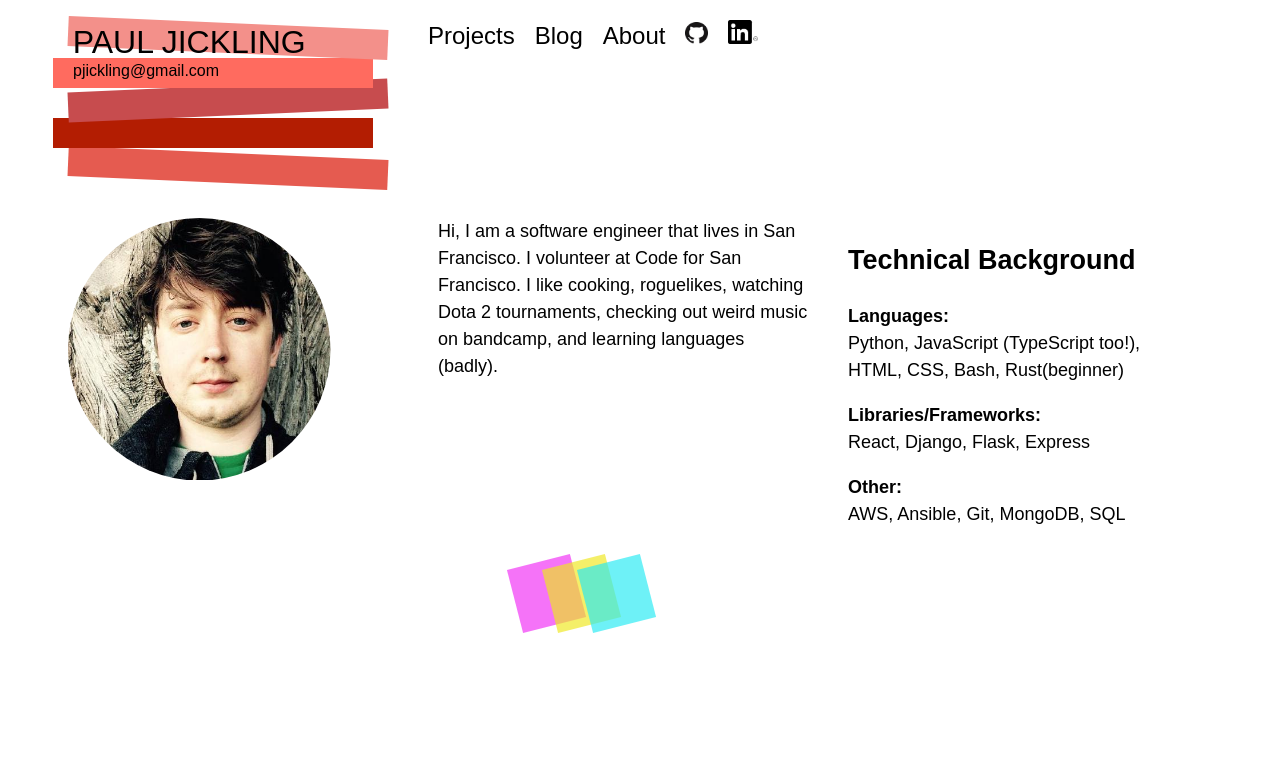
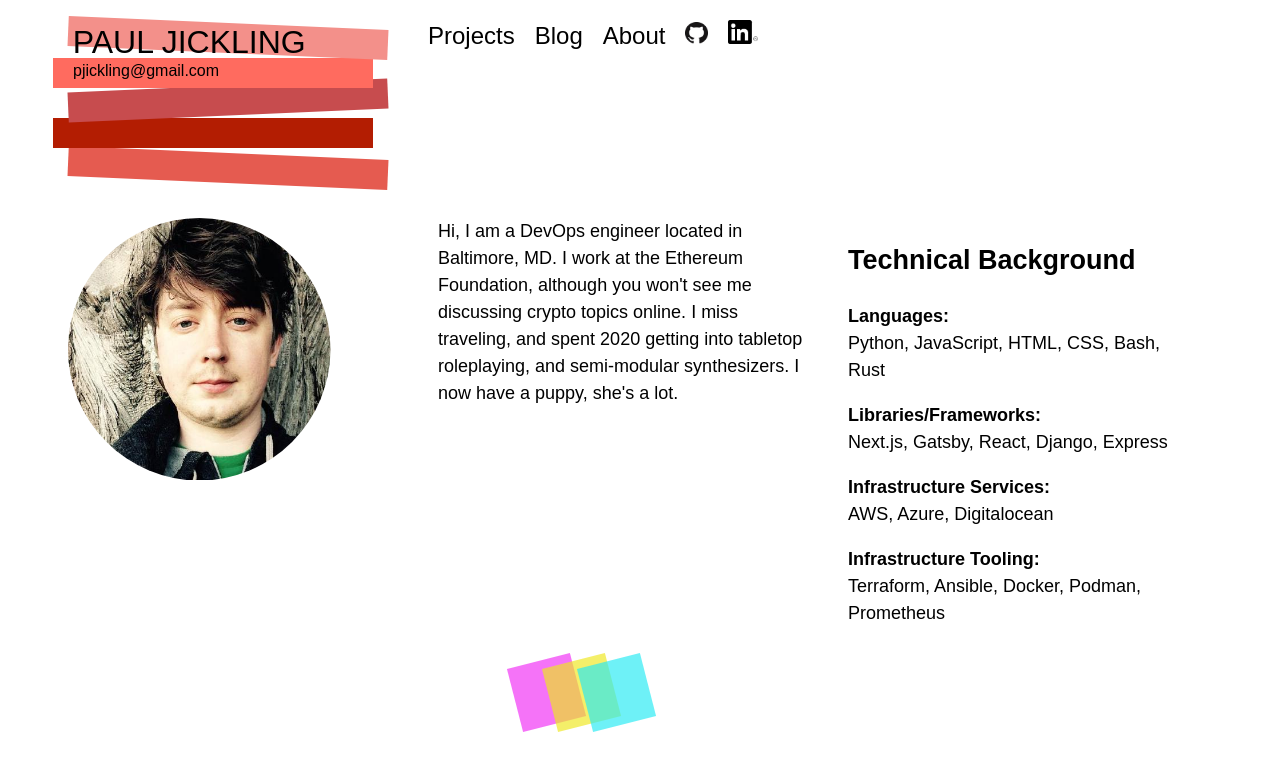
Before and after one commit to pauljickling/pauljickling.github.io, a Jekyll site: the page built from about.md, in a window 1280 px wide. Shown: the top 771 px of the page. Built offline with Jekyll 4.4.1, drawn with Linux system fonts in a browser that asks for light colours; some web fonts are replaced.

Commit message:
updated about page

```diff
--- a/about.md
+++ b/about.md
@@ -7,15 +7,25 @@ permalink: /about/
 
   <div id="about-pic"><img src="https://pauljickling.github.io/assets/img/profile.jpeg" alt="Profile picture" id="profile"></div>
 
-  <div id="about-text">Hi, I am a software engineer that lives in San Francisco. I volunteer at Code for San Francisco. I like cooking, roguelikes, watching Dota 2 tournaments, checking out weird music on bandcamp, and learning languages (badly).</div>
+  <div id="about-text">Hi, I am a DevOps engineer located in Baltimore, MD. I work at the Ethereum Foundation, although you won't see me discussing crypto topics online. I miss traveling, and spent 2020 getting into tabletop roleplaying, and semi-modular synthesizers. I now have a puppy, she's a lot.</div>
 
   <div id="about-skills">
     <h2>Technical Background</h2>
-    <p><strong>Languages:</strong><br>
-    Python, JavaScript (TypeScript too!), HTML, CSS, Bash, Rust(beginner)</p>
-    <p><strong>Libraries/Frameworks:</strong><br>
-    React, Django, Flask, Express</p>
-    <p><strong>Other:</strong><br>
-    AWS, Ansible, Git, MongoDB, SQL</p>
+    <p>
+      <strong>Languages:</strong><br>
+      Python, JavaScript, HTML, CSS, Bash, Rust
+    </p>
+    <p>
+      <strong>Libraries/Frameworks:</strong><br>
+      Next.js, Gatsby, React, Django, Express
+    </p>
+    <p>
+      <strong>Infrastructure Services:</strong><br>
+      AWS, Azure, Digitalocean
+    </p>
+    <p>
+      <strong>Infrastructure Tooling:</strong><br>
+      Terraform, Ansible, Docker, Podman, Prometheus
+    </p>
   </div>
 </div>
```
